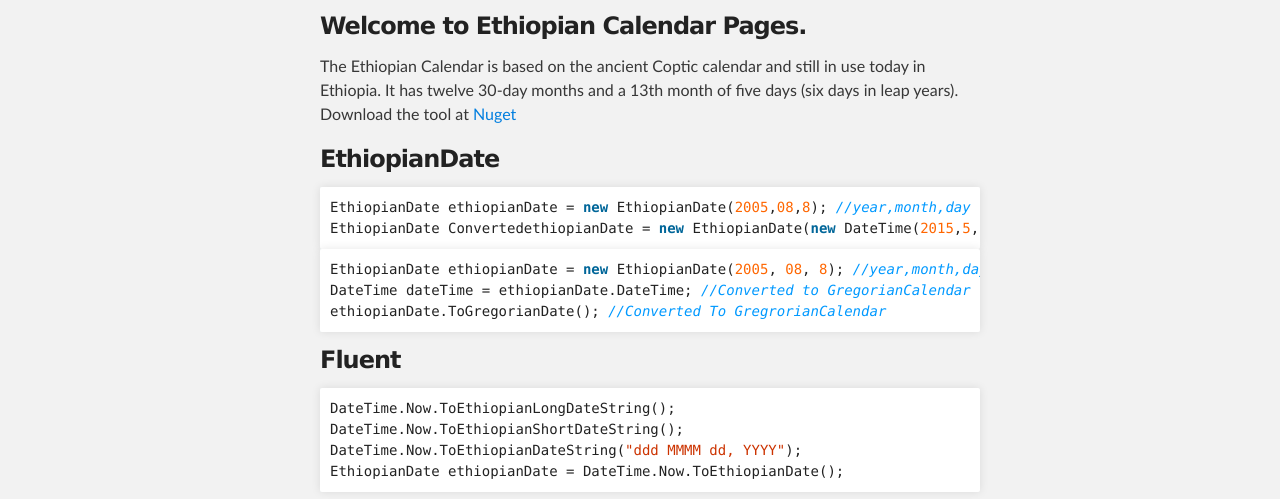
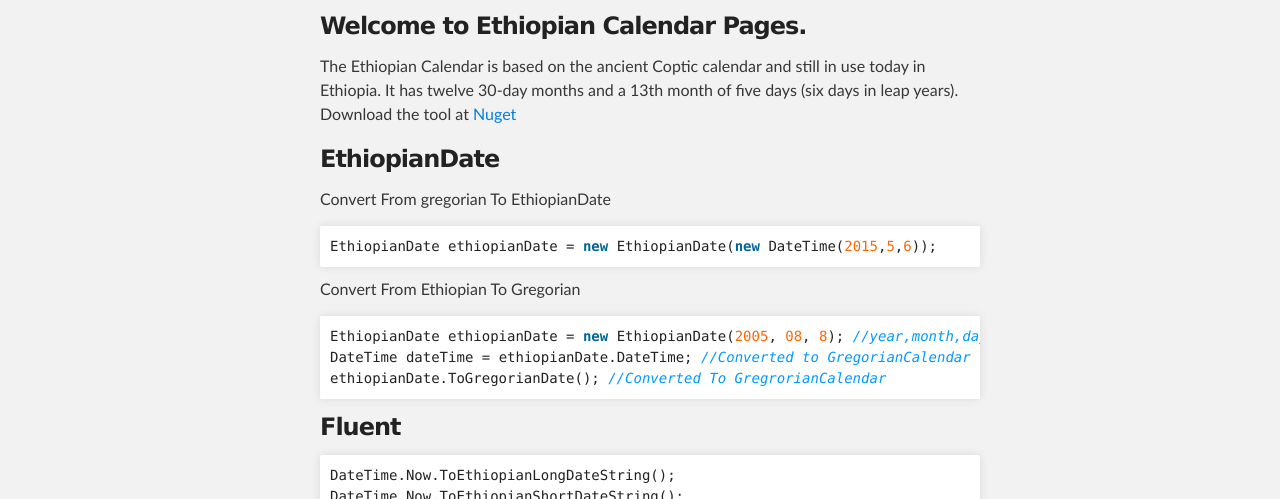
Before and after one commit to baakal/EthiopianCalendar, a plain HTML site: page index.html in a window 1280 px wide. Shown: the part 252-751 px from the top of the page. Drawn offline with Linux system fonts and the light colour scheme.

```diff
--- a/index.html
+++ b/index.html
@@ -37,9 +37,12 @@
 
 <h3>EthiopianDate</h3>
 
-<div class="highlight"><pre><span class="n">EthiopianDate</span> <span class="n">ethiopianDate</span> <span class="p">=</span> <span class="k">new</span> <span class="n">EthiopianDate</span><span class="p">(</span><span class="m">2005</span><span class="p">,</span><span class="m">08</span><span class="p">,</span><span class="m">8</span><span class="p">);</span> <span class="c1">//year,month,day</span>
-<span class="n">EthiopianDate</span> <span class="n">ConvertedethiopianDate</span> <span class="p">=</span> <span class="k">new</span> <span class="n">EthiopianDate</span><span class="p">(</span><span class="k">new</span> <span class="n">DateTime</span><span class="p">(</span><span class="m">2015</span><span class="p">,</span><span class="m">5</span><span class="p">,</span><span class="m">6</span><span class="p">));</span>
+<p>Convert From gregorian To EthiopianDate</p>
+
+<div class="highlight"><pre><span class="n">EthiopianDate</span> <span class="n">ethiopianDate</span> <span class="p">=</span> <span class="k">new</span> <span class="n">EthiopianDate</span><span class="p">(</span><span class="k">new</span> <span class="n">DateTime</span><span class="p">(</span><span class="m">2015</span><span class="p">,</span><span class="m">5</span><span class="p">,</span><span class="m">6</span><span class="p">));</span>
 </pre></div>
+
+<p>Convert From Ethiopian To Gregorian</p>
 
 <div class="highlight"><pre><span class="n">EthiopianDate</span> <span class="n">ethiopianDate</span> <span class="p">=</span> <span class="k">new</span> <span class="n">EthiopianDate</span><span class="p">(</span><span class="m">2005</span><span class="p">,</span> <span class="m">08</span><span class="p">,</span> <span class="m">8</span><span class="p">);</span> <span class="c1">//year,month,day</span>
 <span class="n">DateTime</span> <span class="n">dateTime</span> <span class="p">=</span> <span class="n">ethiopianDate</span><span class="p">.</span><span class="n">DateTime</span><span class="p">;</span> <span class="c1">//Converted to GregorianCalendar</span>
```
Also changed, not shown: params.json (+1 -1 lines).
